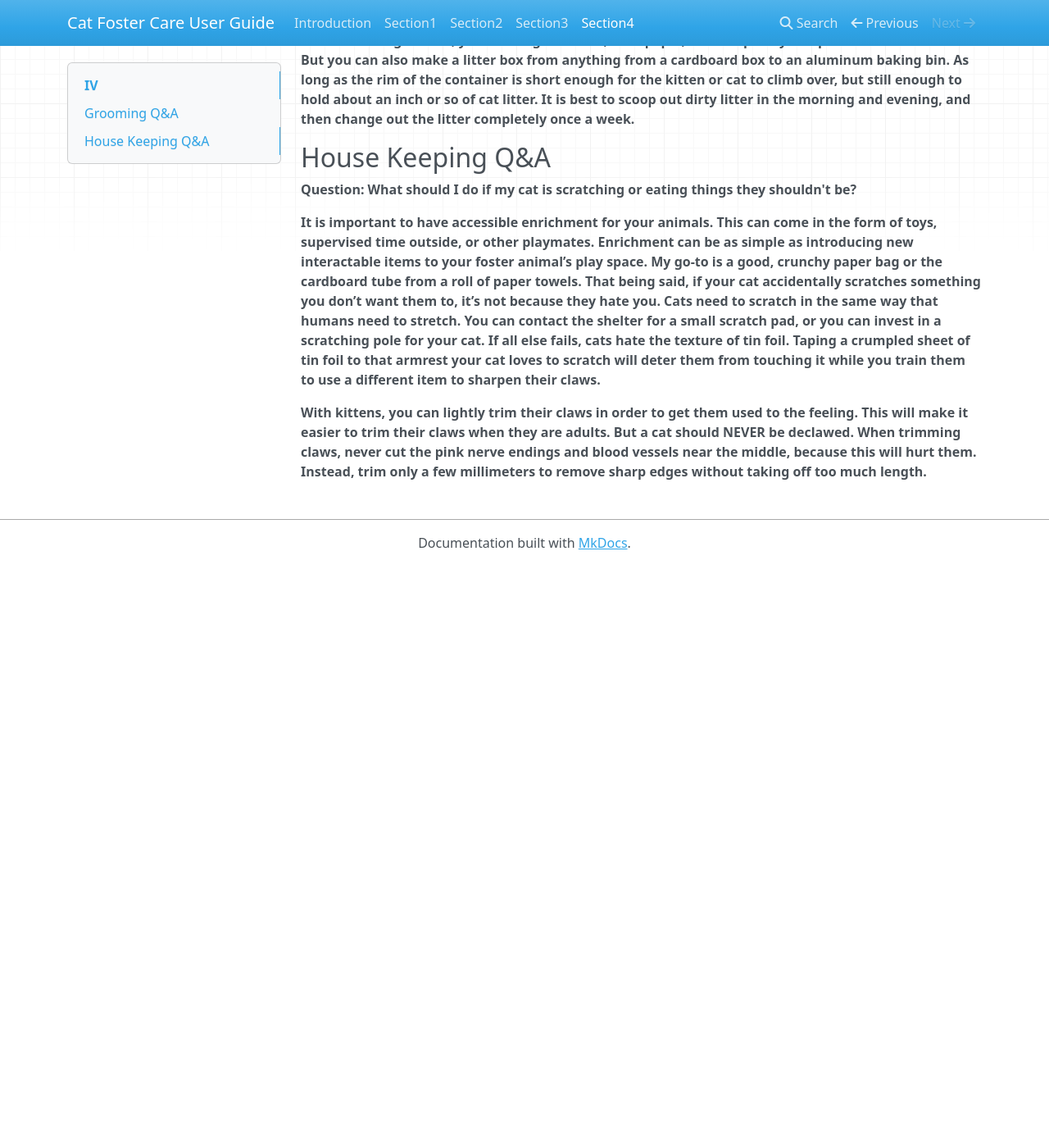
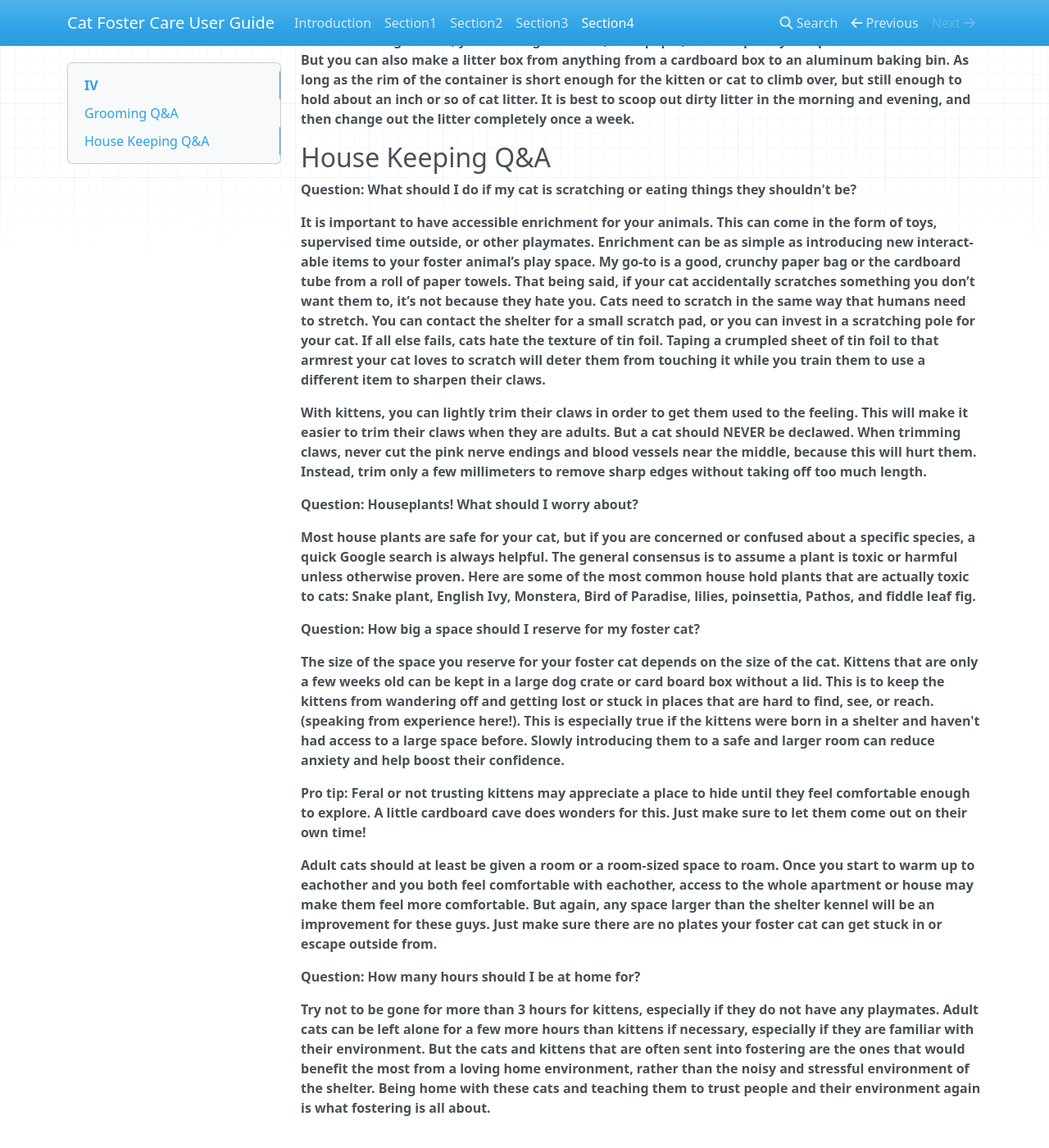
Before and after one commit to natkees/natkees.github.io, an MkDocs documentation site: the page built from docs/section4.md, in a window 1280 px wide and 1400 px high, scrolled down 856 px. Shown: the whole window at 82% size. Built offline with MkDocs 1.6.1, drawn with Linux system fonts in a browser that asks for light colours; nearby versions of some CDN libraries; before the commit the page ends 1546 px from its top, so only the background shows below that.

Commit message:
section 4 updates

```diff
--- a/docs/section4.md
+++ b/docs/section4.md
@@ -20,8 +20,25 @@
 
 <h><b>Question: What should I do if my cat is scratching or eating things they shouldn't be?<b></h>
 
-<p>It is important to have accessible enrichment for your animals. This can come in the form of toys, supervised time outside, or other playmates. Enrichment can be as simple as introducing new interactable items to your foster animal’s play space. My go-to is a good, crunchy paper bag or the cardboard tube from a roll of paper towels. That being said, if your cat accidentally scratches something you don’t want them to, it’s not because they hate you. Cats need to scratch in the same way that humans need to stretch. You can contact the shelter for a small scratch pad, or you can invest in a scratching pole for your cat. If all else fails, cats hate the texture of tin foil. Taping a crumpled sheet of tin foil to that armrest your cat loves to scratch will deter them from touching it while you train them to use a different item to sharpen their claws. </p>
+<p>It is important to have accessible enrichment for your animals. This can come in the form of toys, supervised time outside, or other playmates. Enrichment can be as simple as introducing new interact-able items to your foster animal’s play space. My go-to is a good, crunchy paper bag or the cardboard tube from a roll of paper towels. That being said, if your cat accidentally scratches something you don’t want them to, it’s not because they hate you. Cats need to scratch in the same way that humans need to stretch. You can contact the shelter for a small scratch pad, or you can invest in a scratching pole for your cat. If all else fails, cats hate the texture of tin foil. Taping a crumpled sheet of tin foil to that armrest your cat loves to scratch will deter them from touching it while you train them to use a different item to sharpen their claws. </p>
 
 <p>
 With kittens, you can lightly trim their claws in order to get them used to the feeling. This will make it easier to trim their claws when they are adults. But a cat should NEVER be declawed. When trimming claws, never cut the pink nerve endings and blood vessels near the middle, because this will hurt them. Instead, trim only a few millimeters to remove sharp edges without taking off too much length.
  </p>
+
+ <h><b>Question: Houseplants! What should I worry about?<b></h>
+
+ <p>Most house plants are safe for your cat, but if you are concerned or confused about a specific species, a quick Google search is always helpful. The general consensus is to assume a plant is toxic or harmful unless otherwise proven. Here are some of the most common house hold plants that are actually toxic to cats: Snake plant, English Ivy, Monstera, Bird of Paradise, lilies, poinsettia, Pathos, and fiddle leaf fig.</p>
+
+ <h><b>Question: How big a space should I reserve for my foster cat?<b></h>
+
+ <p>The size of the space you reserve for your foster cat depends on the size of the cat. Kittens that are only a few weeks old can be kept in a large dog crate or card board box without a lid. This is to keep the kittens from wandering off and getting lost or stuck in places that are hard to find, see, or reach. (speaking from experience here!). This is especially true if the kittens were born in a shelter and haven't had access to a large space before. Slowly introducing them to a safe and larger room can reduce anxiety and help boost their confidence.</p>
+
+  <p>Pro tip: Feral or not trusting kittens may appreciate a place to hide until they feel comfortable enough to explore. A little cardboard cave does wonders for this. Just make sure to let them come out on their own time!</p>
+
+
+   <p>Adult cats should at least be given a room or a room-sized space to roam. Once you start to warm up to eachother and you both feel comfortable with eachother, access to the whole apartment or house may make them feel more comfortable. But again, any space larger than the shelter kennel will be an improvement for these guys. Just make sure there are no plates your foster cat can get stuck in or escape outside from.</p>
+
+ <h><b>Question: How many hours should I be at home for?<b></h>
+
+ <p>Try not to be gone for more than 3 hours for kittens, especially if they do not have any playmates. Adult cats can be left alone for a few more hours than kittens if necessary, especially if they are familiar with their environment. But the cats and kittens that are often sent into fostering are the ones that would benefit the most from a loving home environment, rather than the noisy and stressful environment of the shelter. Being home with these cats and teaching them to trust people and their environment again is what fostering is all about.</p>
```
